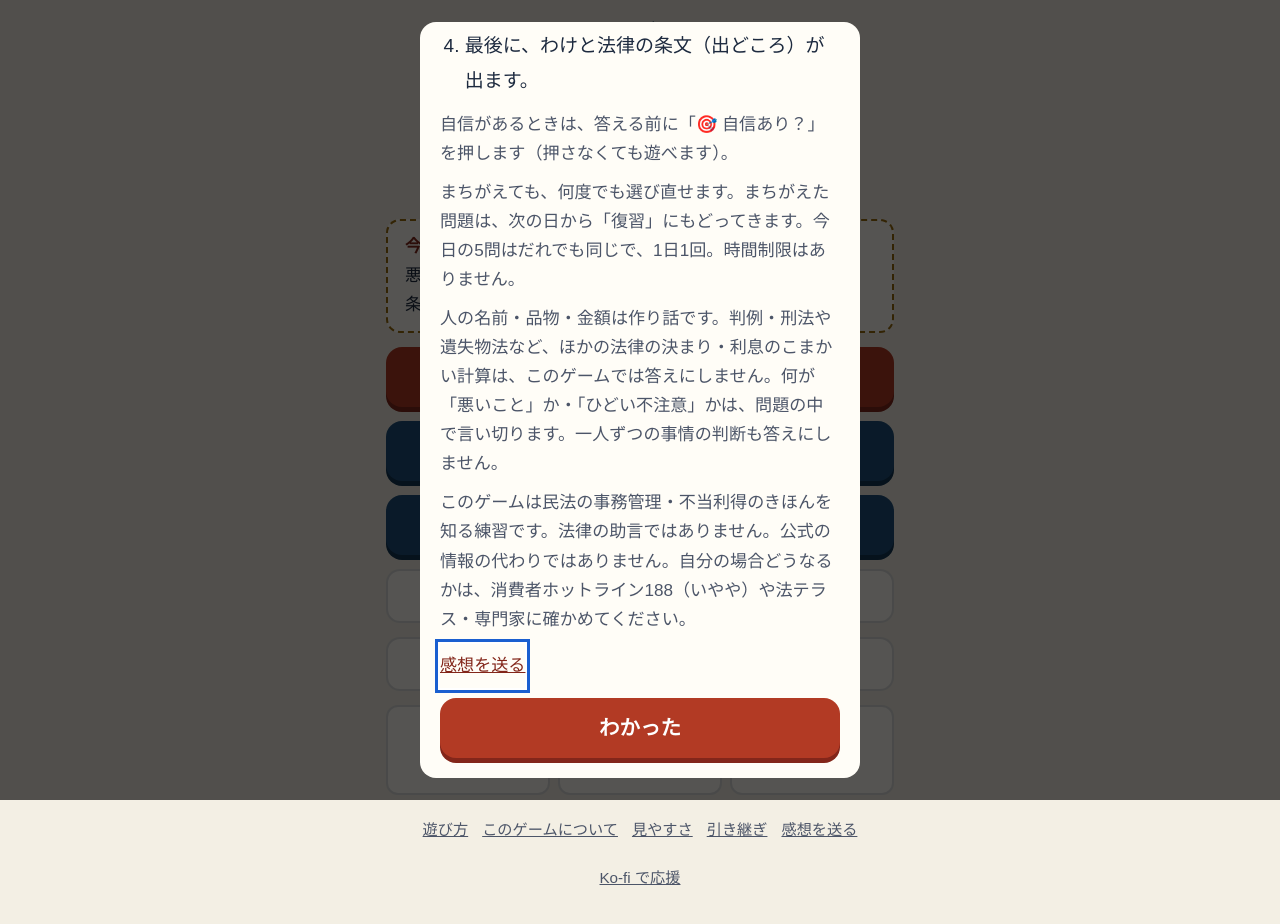
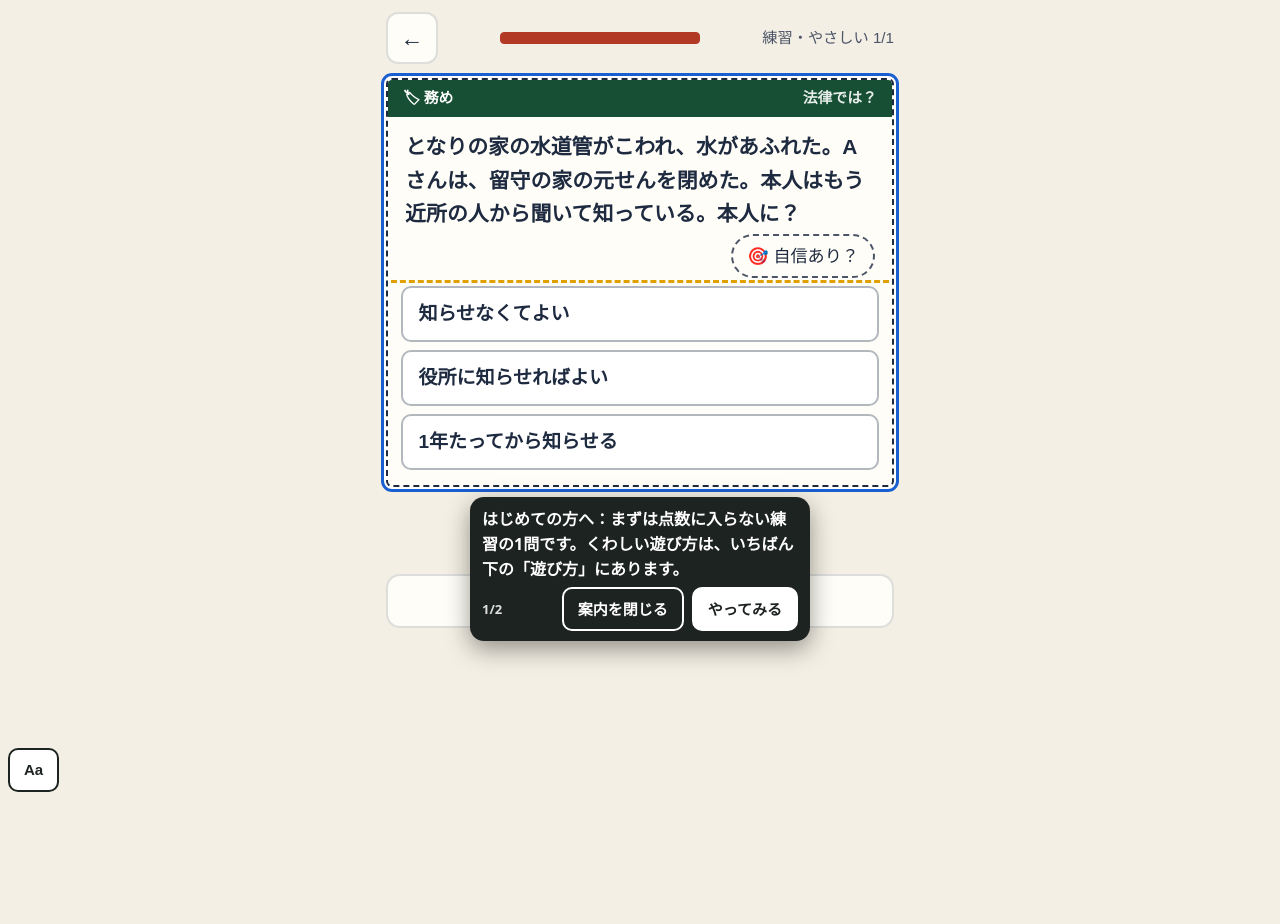
Before and after one commit to satou-aaaaa/moraisugi-kimari, a plain HTML site: page index.html in a window 1280 px wide. After the commit the page ends 800 px from the top, so only its background shows below. Drawn offline with Linux system fonts and the light colour scheme; a web font is replaced by a local one.

Commit message:
ひな形の共通部品を写す（shared-workflows 67f7985） (#6)
Co-authored-by: template-sync <41898283+github-actions[bot]@users.noreply.github.com>

```diff
--- a/index.html
+++ b/index.html
@@ -346,7 +346,8 @@ html.a11y-say body{padding-bottom:calc(64px + env(safe-area-inset-bottom,0px))!i
 //      （incidents/2026-11-21-hand-copied-helpers-drift.md）。
 //      あわせて、はじめて遊ぶ人への案内（吹き出し Core.coach）を足した。長い「遊び方」の窓の代わりに、練習の1問を遊びながら
 //      その場で一言ずつ教える（NN/g「Mobile Instructional Overlays」・Andersen ほか CHI 2012「The Impact of Tutorials on Games of Varying Complexity」）。
-//   3: 2026-11-22 吹き出しを出しているあいだ 0.4 秒ごとに場所を測り直す（古い場所に残って押す所を隠すことがあった）。ボタンの字を「案内を閉じる」に
+//   3: 2026-11-22 吹き出しを出しているあいだ 0.4 秒ごとに場所を測り直す（古い場所に残って押す所を隠すことがあった）。ボタンの字を「案内を閉じる」に。
+//      段の wait（その所が出るまで待つ）を足した。全ゲームの「はじめての練習」を sync-template の migrateFirstPlay が足すため
 //   2: 2026-11-22 感想フォームのゲーム名を、渡さなければ題（<title>）から入れる。sync-template が全ゲームを game-core に切り替える（migrateCore）ため
 // 決まり: 外へ通信しない。ゲームの関数の名前（toast・buzz など）は上書きしない（Core.toast などで呼ぶ）。
 (function () {
@@ -432,6 +433,7 @@ html.a11y-say body{padding-bottom:calc(64px + env(safe-area-inset-bottom,0px))!i
   //   sel   …… 吹き出しを付ける所。まだ画面に無いあいだは待つ（ゲームが画面を作り直しても付け直す）
   //   until …… その所が画面に出たら次へ進む（答えた・正解した など）。無ければ sel を押したら次へ
   //   button …… 押すと次へ進むボタンの字（読むだけの吹き出し）
+  //   wait  …… その所が画面に出るまで、この吹き出しは出さずに待つ（答えたあとにだけ「次へ」を指す など）
   //   pos   …… "below"（既定）か "above"。その側に場所が無ければ、ページを少し動かして場所を空ける（読む所を隠さないため）
   // 吹き出しは押す所を隠さない（上か下の空いたほうに出す）。「案内を閉じる」と Esc でいつでもやめられる。
   const coach = (() => {
@@ -466,7 +468,7 @@ html.a11y-say body{padding-bottom:calc(64px + env(safe-area-inset-bottom,0px))!i
       while (steps && i < steps.length && steps[i].until && find(steps[i].until)) i++;
       if (!steps) return;
       if (i >= steps.length) return stop(true);
-      const st = steps[i], el = find(st.sel);
+      const st = steps[i], el = st.wait && !find(st.wait) ? null : find(st.sel);
       if (!el) { box.hidden = true; mark(null); return; }
       box.hidden = false; mark(el);
       const fresh = shown !== i;
@@ -941,7 +943,7 @@ function home() {
   $("go-cal").onclick = () => cal();
   $("go-ach").onclick = achView;
   bindFooter();
-  if (!s.tut) openHow();
+  if (!s.tut) firstPlay();
 }
 function practiceMenu() {
   app.innerHTML = `<header><button class="icon" id="back" aria-label="もどる">←</button><h1>練習<small>今日の記録には入りません（しくみ帳には載ります）</small></h1></header>
@@ -952,6 +954,27 @@ function practiceMenu() {
   document.querySelectorAll(".lv button").forEach((b) => (b.onclick = () => startRun("p", +b.dataset.t)));
   bindFooter(); toTop();
 }
+// first-play:begin（shared-workflows の scripts/sync-template.mjs が足した。直すときはひな形を直す）
+// はじめての人：長い「遊び方」の窓を出さず、点数に入らない練習の1問を遊びながら、吹き出しで一言ずつ教える（game-core の Core.coach）。
+// 「見た」は始めたその場で残す（途中でやめても、次からはふつうに始まる。くわしい遊び方はいつでもいちばん下の「遊び方」から）
+const FIRST_STEPS = [
+  { sel: "#choices", button: "やってみる", text: "はじめての方へ：まずは点数に入らない練習の1問です。くわしい遊び方は、いちばん下の「遊び方」にあります。" },
+  { sel: "#next", wait: ".verdict", text: "できました。わけを読んだら、ここを押して進みます。" },
+];
+function firstPlay() {
+  save((s) => { s.tut = true; });
+  // 練習の入り口を開いて、いちばん上（いちばんやさしい）を押す。無ければ前の形（遊び方の窓）にもどす
+  practiceMenu();
+  const b = document.querySelector(".lv button");
+  if (!window.Core || !Core.coach || !b) { home(); return openHow(); }
+  b.click();
+  // 練習は1問だけにする（数を減らしてから描き直す）
+  save((s) => { const r = s.runs && s.runs.p; if (r && Array.isArray(r.list)) r.list = r.list.slice(0, 1); });
+  play();
+  // 案内を閉じた（Esc も）ら、1問の練習の途中経過を残さずにホームへ（ふだんの練習の「続きから」を出さない）
+  Core.coach.start(FIRST_STEPS, { home, onEnd: (done) => { if (done === false) { save((s) => { const r = s.runs && s.runs.p; if (r && !(r.res || []).length) delete s.runs.p; }); home(); } } });
+}
+// first-play:end
 function startRun(mode, opt) {
   const k = todayKey(); let ng = false;
   save((s) => {
```
Also changed, not shown: qa/run.mjs (+6 -5 lines).
